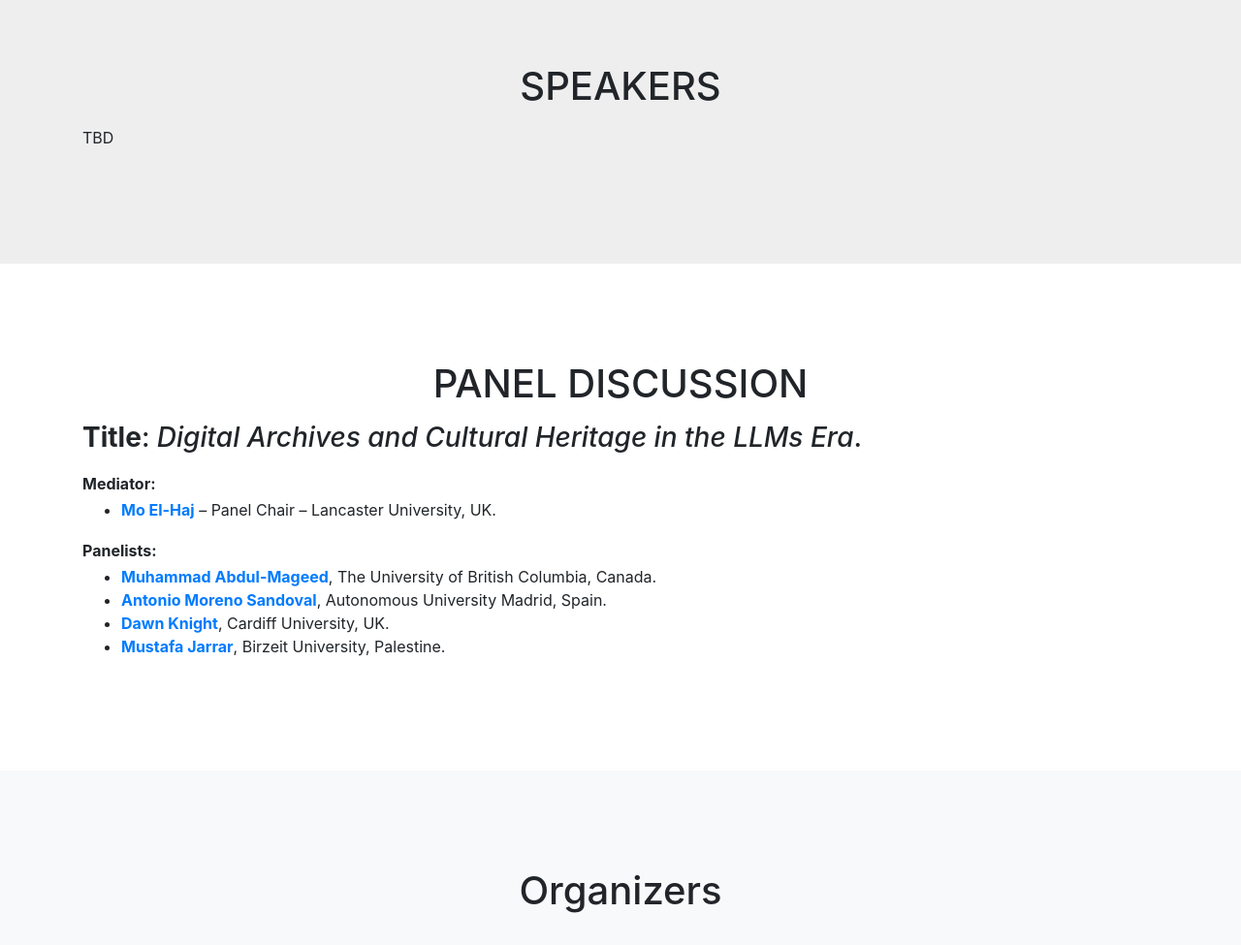
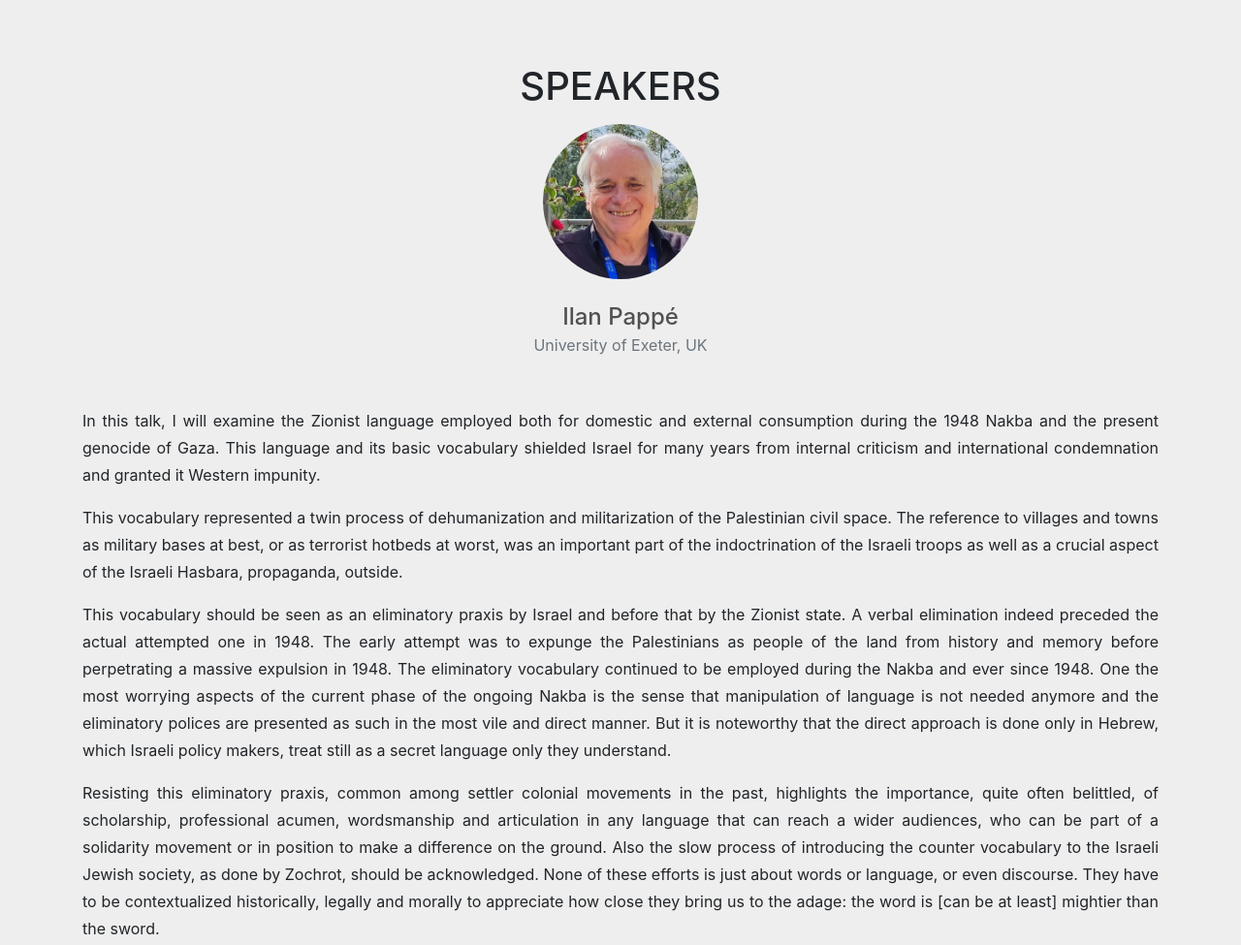
Before and after one commit to SinaLab/nakba-nlp, a website with bundled scripts: page index.html in a window 1280 px wide. Shown: the part 3020-3995 px from the top of the page at 97% size. Built offline with nearby package versions, Linux system fonts and the light colour scheme; a web font is replaced by a local one.

Commit message:
Update index.html

```diff
--- a/index.html
+++ b/index.html
@@ -254,8 +254,30 @@
         <div class="col-lg-12 text-center">
           <h2 class="section-heading text-uppercase">SPEAKERS</h2>
           <div style="text-align:justify">
-            <P>TBD</P>
+        <div class="row justify-content-center align-items-center">
+            <div class="col-sm-3">
+                <div class="team-member">
+                    <img src="img/team/pappe.jpg" class="img-responsive img-circle" alt="" width="600" height="600">
+                    <h4><a href="https://experts.exeter.ac.uk/545-ilan-pappe">Ilan Pappé</a></h4>
+                    <p class="text-muted">University of Exeter, UK</p>
+                </div>
+            </div>
+			</div>
           </div>
+          <div style="text-align:justify">
+		  <p>
+In this talk, I will examine the Zionist language employed both for domestic and external consumption during the 1948 Nakba and the present genocide of Gaza. This language and its basic vocabulary shielded Israel for many years from internal criticism and international condemnation and granted it Western impunity.
+			</p>
+			<p>
+			 This vocabulary represented a twin process of dehumanization and militarization of the Palestinian civil space.  The reference to villages and towns as military bases at best, or as terrorist hotbeds at worst, was an important part of the indoctrination of the Israeli troops as well as a crucial aspect of the Israeli Hasbara, propaganda,  outside.
+			</p>
+			<p>
+			 This vocabulary should be seen as an eliminatory praxis by Israel and before that by the Zionist state. A verbal elimination indeed preceded the actual attempted one in 1948.  The early attempt was to expunge the Palestinians as people of the land from history and memory before perpetrating a massive expulsion in 1948. The eliminatory vocabulary continued to be employed during the Nakba and ever since 1948. One the most worrying aspects of the current phase of the ongoing Nakba is the sense that manipulation of language is not needed anymore and the eliminatory polices are presented as such in the most vile and direct manner. But it is noteworthy that the direct approach is done only in Hebrew, which Israeli policy makers, treat still as a secret language only they understand.
+			</p>
+			<P>
+			 Resisting this eliminatory praxis, common among settler colonial movements in the past, highlights the importance, quite often belittled, of scholarship, professional acumen, wordsmanship and articulation in any language that can reach a wider audiences, who can be part of a solidarity movement or in position  to make a difference on the ground.  Also the slow process of introducing the counter vocabulary to the Israeli Jewish society, as done by Zochrot, should be acknowledged. None of these efforts is just about words or language, or even discourse. They have to be contextualized historically, legally and morally to appreciate how close they bring us to the adage: the word is [can be at least] mightier than the sword.
+			</p>
+		  </div>
         </div>
       </div>
 
```
